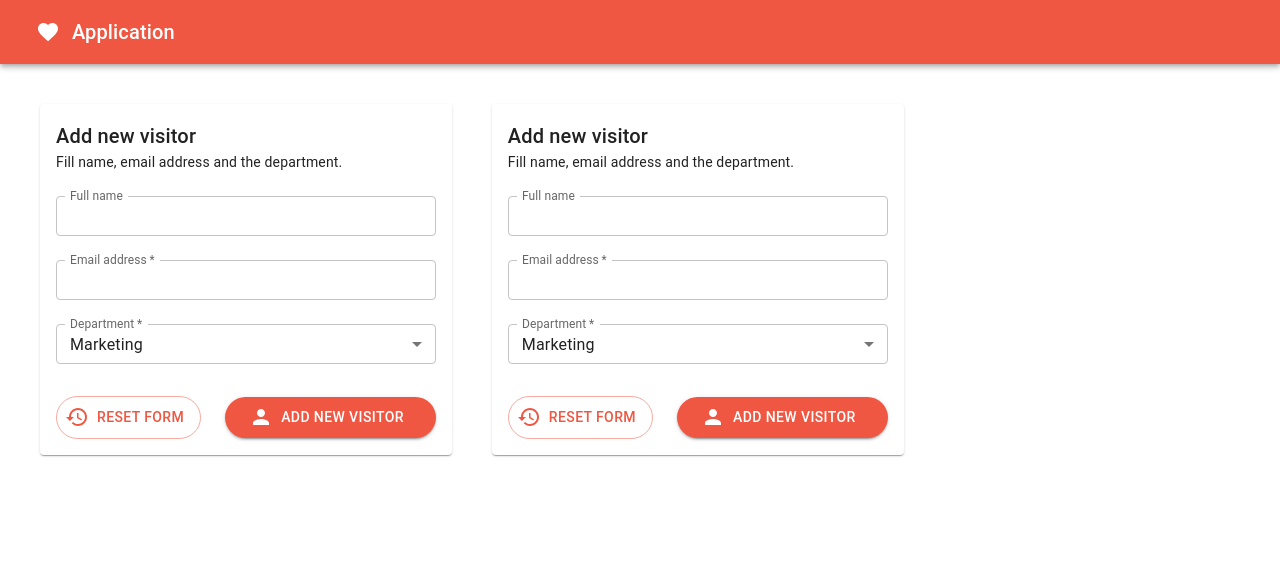
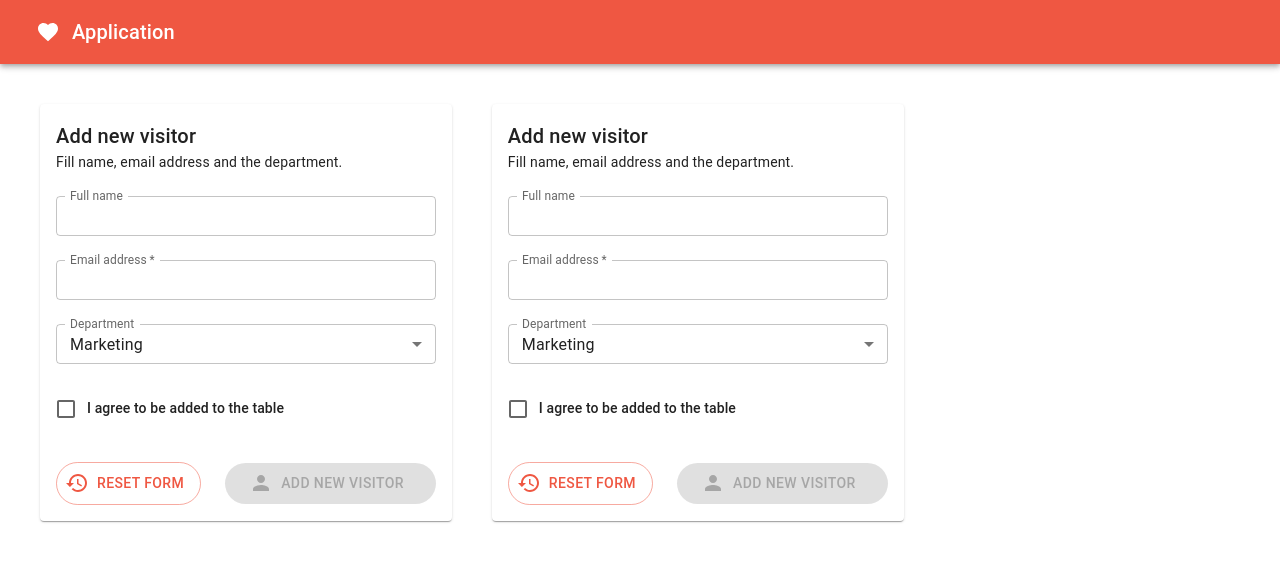
Before and after one commit to norama/guestbook, a React (Vite) app: page / in a window 1280 px wide. Shown: the top 562 px of the page. Built offline with nearby package versions, Linux system fonts and the light colour scheme.

Commit message:
agreement checkbox

```diff
--- a/src/components/form/AddGuestForm.tsx
+++ b/src/components/form/AddGuestForm.tsx
@@ -1,12 +1,12 @@
 import { Card, CardContent, CardActions, Typography } from '@mui/material'
 import { Form, Field } from 'react-final-form'
-import type { TGuest } from 'types'
-import { ResetButton, SubmitButton, TextInput, SelectInput } from './widgets'
+import type { TGuestForm } from 'types'
+import { ResetButton, SubmitButton, TextInput, SelectInput, CheckboxInput } from './widgets'
 
 const DEPARTMENTS = ['Marketing', 'IT', 'Sales', 'Management', 'Accounting']
 
 const AddGuestForm = () => {
-  const onSubmit = (values: TGuest) => {
+  const onSubmit = (values: TGuestForm) => {
     console.log('values', values)
   }
 
@@ -21,7 +21,7 @@ const AddGuestForm = () => {
           }
           return errors
         }}
-        render={({ submitError, handleSubmit, form, submitting, pristine }) => (
+        render={({ submitError, handleSubmit, form, submitting, pristine, values }) => (
           <form onSubmit={handleSubmit}>
             <CardContent>
               <Typography variant='h6'>Add new visitor</Typography>
@@ -61,7 +61,16 @@ const AddGuestForm = () => {
                     }))}
                     value={input.value}
                     onChange={input.onChange}
-                    required={true}
+                    disabled={submitting}
+                  />
+                )}
+              </Field>
+              <Field name='agreement' type='checkbox'>
+                {({ input }) => (
+                  <CheckboxInput
+                    label='I agree to be added to the table'
+                    checked={input.checked}
+                    onChange={input.onChange}
                     disabled={submitting}
                   />
                 )}
@@ -76,7 +85,7 @@ const AddGuestForm = () => {
                 }}
                 disabled={submitting || pristine}
               />
-              <SubmitButton disabled={submitting} />
+              <SubmitButton disabled={!values.agreement || submitting} />
             </CardActions>
           </form>
         )}
--- /dev/null
+++ b/src/components/form/widgets/CheckboxInput.tsx
@@ -0,0 +1,22 @@
+import { Box, Checkbox, FormControlLabel, Typography } from '@mui/material'
+import { ChangeEvent } from 'react'
+
+interface ICheckboxInput {
+  label: string
+  checked?: boolean
+  onChange: (event: ChangeEvent) => void
+  required?: boolean
+  disabled?: boolean
+}
+
+const CheckboxInput = ({ label, checked, onChange, required, disabled }: ICheckboxInput) => (
+  <Box marginTop={3}>
+    <FormControlLabel
+      required={required}
+      control={<Checkbox checked={!!checked} onChange={onChange} disabled={disabled} />}
+      label={<Typography variant='subtitle2'>{label}</Typography>}
+    />
+  </Box>
+)
+
+export default CheckboxInput
--- a/src/components/form/widgets/SelectInput.tsx
+++ b/src/components/form/widgets/SelectInput.tsx
@@ -7,16 +7,14 @@ interface ITextInput {
   options: TSelectOptions[]
   value: string
   onChange: (event: ChangeEvent) => void
-  required?: boolean
   disabled?: boolean
 }
 
-const SelectInput = ({ label, options, value, onChange, required, disabled }: ITextInput) => (
+const SelectInput = ({ label, options, value, onChange, disabled }: ITextInput) => (
   <Box marginTop={3}>
     <TextField
       value={value}
       onChange={onChange}
-      required={required}
       disabled={disabled}
       select
       fullWidth
--- a/src/components/form/widgets/index.ts
+++ b/src/components/form/widgets/index.ts
@@ -2,5 +2,6 @@ import ResetButton from './ResetButton'
 import SubmitButton from './SubmitButton'
 import TextInput from './TextInput'
 import SelectInput from './SelectInput'
+import CheckboxInput from './CheckboxInput'
 
-export { ResetButton, SubmitButton, TextInput, SelectInput }
+export { ResetButton, SubmitButton, TextInput, SelectInput, CheckboxInput }
--- a/src/types/index.ts
+++ b/src/types/index.ts
@@ -6,6 +6,10 @@ export type TGuest = {
   department: TDepartment
 }
 
+export type TGuestForm = TGuest & {
+  agreement: boolean
+}
+
 export type TSelectOptions = {
   label: string
   value: string
```
